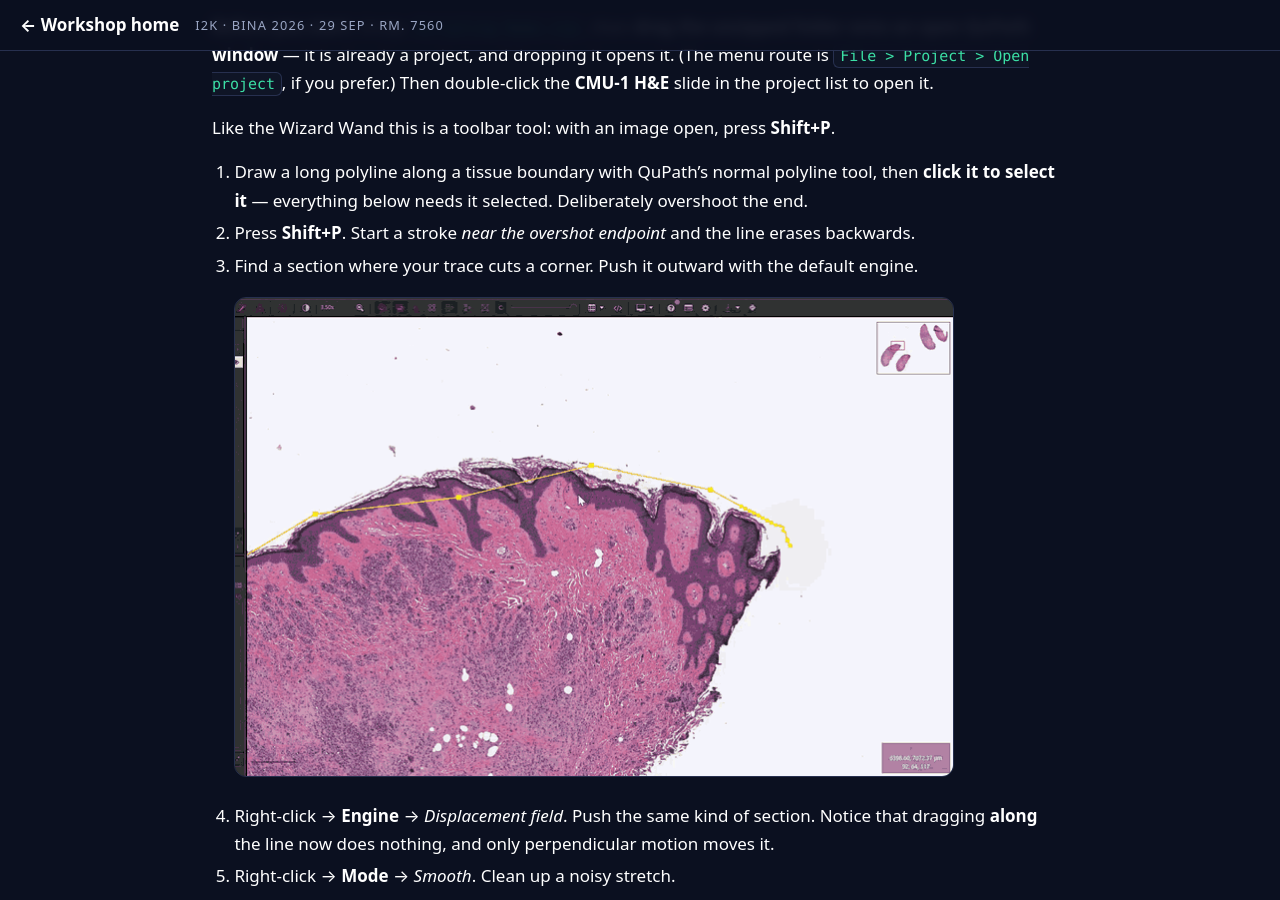
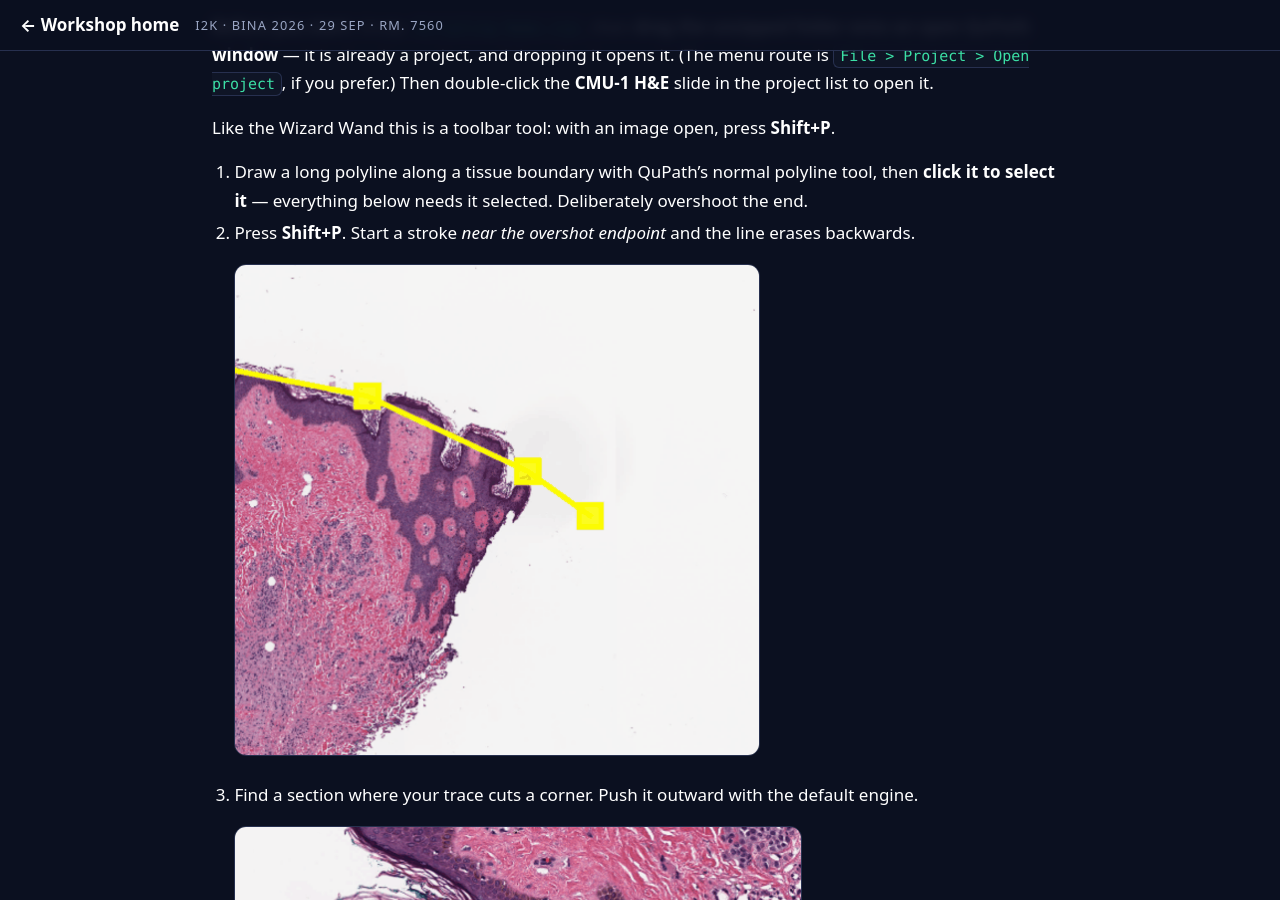
Before and after one commit to MichaelSNelson/BINA-I2K-2026-QuPath-Extensions, a Jekyll site: the page built from docs/06-polyline-wand.md, in a window 1280 px wide and 900 px high, scrolled down 3805 px. Built offline with Jekyll 4.4.1, drawn with Linux system fonts in a browser that asks for light colours.

Commit message:
Guide 06: new push and cut gifs, plus erase-from-end
Claude-Session: https://claude.ai/code/session_01KwiACUr5MacuDvqp74c96o

```diff
--- a/docs/06-polyline-wand.md
+++ b/docs/06-polyline-wand.md
@@ -145,9 +145,12 @@ Like the Wizard Wand this is a toolbar tool: with an image open, press **Shift+P
    **click it to select it** — everything below needs it selected. Deliberately
    overshoot the end.
 2. Press **Shift+P**. Start a stroke *near the overshot endpoint* and the line erases backwards.
+
+   <img src="../images/polyline-wand/erase-from-end.gif" alt="Animation: a yellow polyline runs along a tissue edge and overshoots it into empty background. A red circular brush placed near the overshot endpoint drags back toward the tissue, and the line shortens from that end until it stops at the edge" width="526">
+
 3. Find a section where your trace cuts a corner. Push it outward with the default engine.
 
-   <img src="../images/polyline-wand/direct-push.gif" alt="Animation: a short brush stroke pushes a section of the yellow polyline outward, the vertices moving with the brush while the rest of the line stays put" width="720">
+   <img src="../images/polyline-wand/push.gif" alt="Animation: a red circular brush drags against the right edge of a yellow outline traced around a pink region of tissue. The outline bulges outward under the brush while the rest of it stays put" width="568">
 
 4. Right-click → **Engine** → *Displacement field*. Push the same kind of section. Notice that
    dragging **along** the line now does nothing, and only perpendicular motion moves it.
@@ -155,7 +158,7 @@ Like the Wizard Wand this is a toolbar tool: with an image open, press **Shift+P
 6. Right-click → **Mode** → *Scissors (cut at click)*. Click on the polyline to split it in two. Check that
    both halves kept the class and color.
 
-   <img src="../images/polyline-wand/scissors-cut.gif" alt="Animation: the right-click menu opens on the polyline wand button, Mode is set to Scissors (cut at click), and a click on the yellow polyline splits it into two annotations" width="720">
+   <img src="../images/polyline-wand/cut.gif" alt="Animation of the whole QuPath window: the right-click menu opens on the polyline wand button, Mode is set to Scissors (cut at click), and a click on the long yellow polyline splits it in two. One half stays yellow and the other turns red, and the annotation list gains a second entry" width="1000">
 
 7. Press Ctrl+Z a few times and confirm each *stroke* is one undo step, not each frame.
 
```
Also changed, not shown: images/polyline-wand/direct-push.gif (deleted), images/polyline-wand/erase-from-end.gif (added), images/polyline-wand/push.gif (added), 2 other files.
